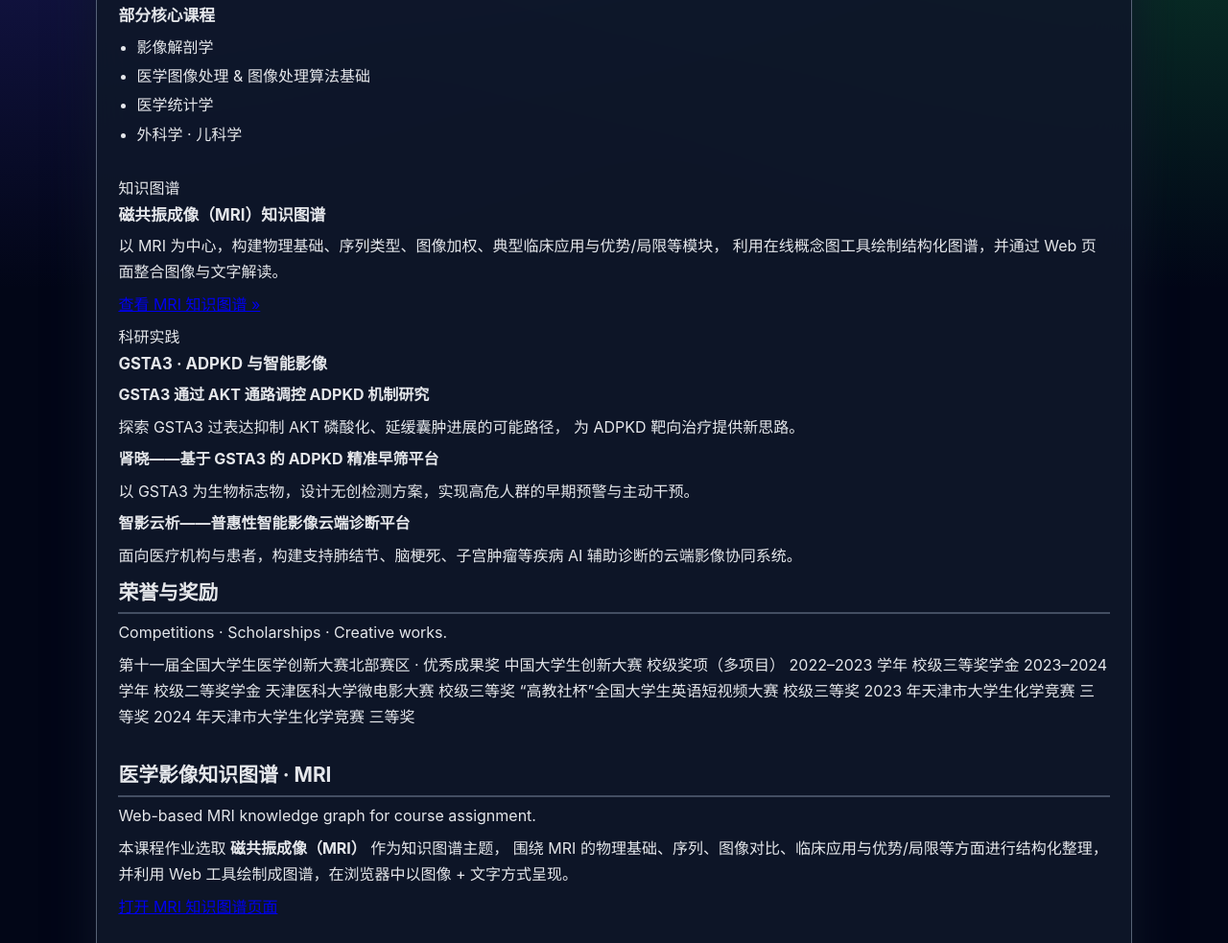
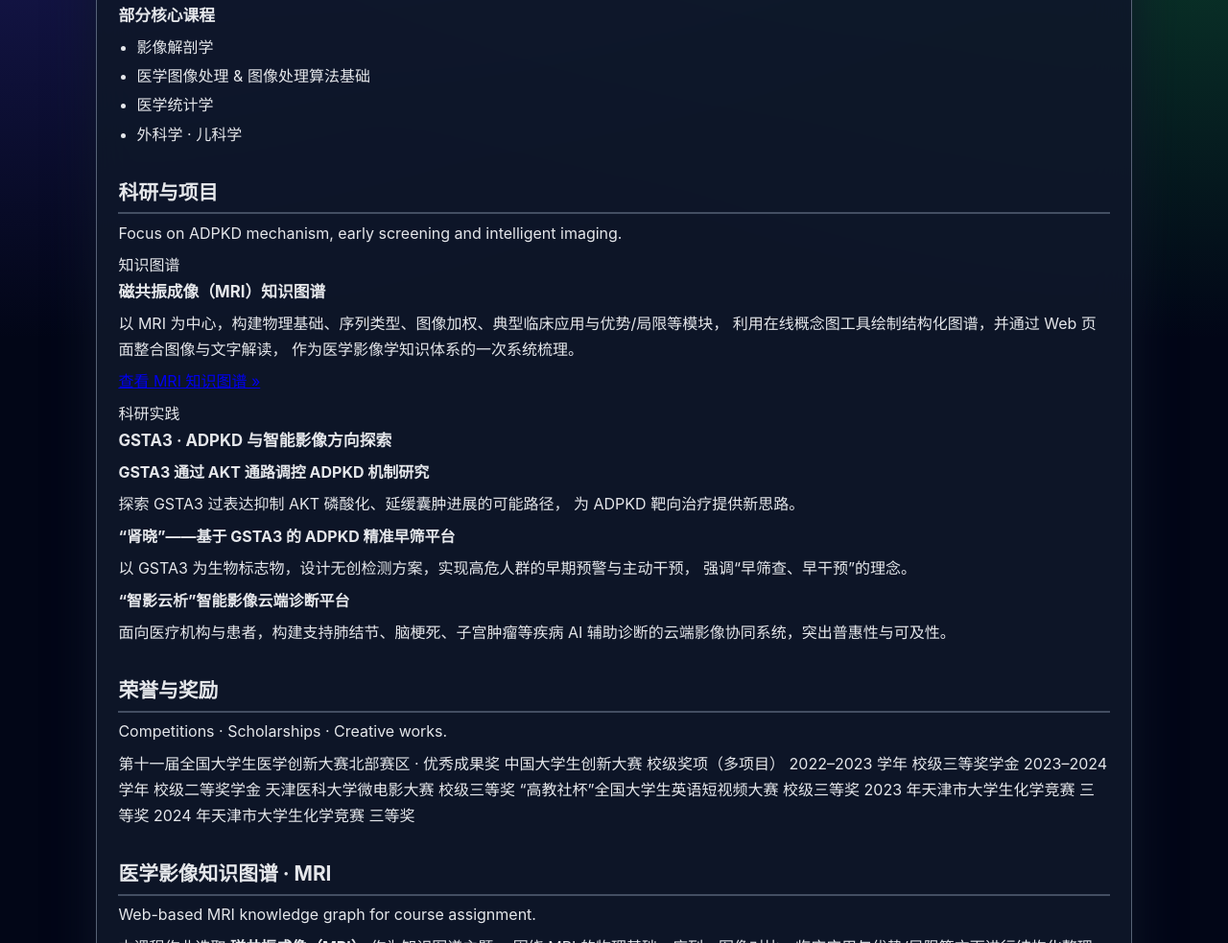
Before and after one commit to llllixiaoru/llllixiaoru.github.io, a plain HTML site: page index.html in a window 1280 px wide. Shown: the part 1363-2346 px from the top of the page at 96% size. Drawn offline with Linux system fonts and the light colour scheme.

Commit message:
Update index.html

```diff
--- a/index.html
+++ b/index.html
@@ -162,38 +162,45 @@
     </section>
 
     <!-- 科研与项目 -->
-
-
+<section id="projects" class="section section-alt fade-in">
+    <div class="section-header">
+        <h2>科研与项目</h2>
+        <p>Focus on ADPKD mechanism, early screening and intelligent imaging.</p>
+    </div>
+    <div class="card-grid">
         <article class="card project-card glass">
             <div class="project-tag">知识图谱</div>
             <h3>磁共振成像（MRI）知识图谱</h3>
             <p>
                 以 MRI 为中心，构建物理基础、序列类型、图像加权、典型临床应用与优势/局限等模块，
-                    利用在线概念图工具绘制结构化图谱，并通过 Web 页面整合图像与文字解读。
+                利用在线概念图工具绘制结构化图谱，并通过 Web 页面整合图像与文字解读，
+                作为医学影像学知识体系的一次系统梳理。
             </p>
             <p><a href="mri-kg.html" class="link-more">查看 MRI 知识图谱 &raquo;</a></p>
         </article>
 
         <article class="card project-card glass">
             <div class="project-tag">科研实践</div>
-                <h3>GSTA3 · ADPKD 与智能影像</h3>
+            <h3>GSTA3 · ADPKD 与智能影像方向探索</h3>
             <p><strong>GSTA3 通过 AKT 通路调控 ADPKD 机制研究</strong></p>
             <p>
                 探索 GSTA3 过表达抑制 AKT 磷酸化、延缓囊肿进展的可能路径，
                 为 ADPKD 靶向治疗提供新思路。
             </p>
-                <p><strong>肾晓——基于 GSTA3 的 ADPKD 精准早筛平台</strong></p>
+            <p><strong>“肾晓”——基于 GSTA3 的 ADPKD 精准早筛平台</strong></p>
             <p>
-                    以 GSTA3 为生物标志物，设计无创检测方案，实现高危人群的早期预警与主动干预。
+                以 GSTA3 为生物标志物，设计无创检测方案，实现高危人群的早期预警与主动干预，
+                强调“早筛查、早干预”的理念。
             </p>
-                <p><strong>智影云析——普惠性智能影像云端诊断平台</strong></p>
+            <p><strong>“智影云析”智能影像云端诊断平台</strong></p>
             <p>
                 面向医疗机构与患者，构建支持肺结节、脑梗死、子宫肿瘤等疾病
-                    AI 辅助诊断的云端影像协同系统。
+                AI 辅助诊断的云端影像协同系统，突出普惠性与可及性。
             </p>
         </article>
     </div>
 </section>
+
 
     <!-- 荣誉与奖励 -->
     <section id="honors" class="section fade-in">
```
Lines whose indentation alone changed are shown as unchanged.
